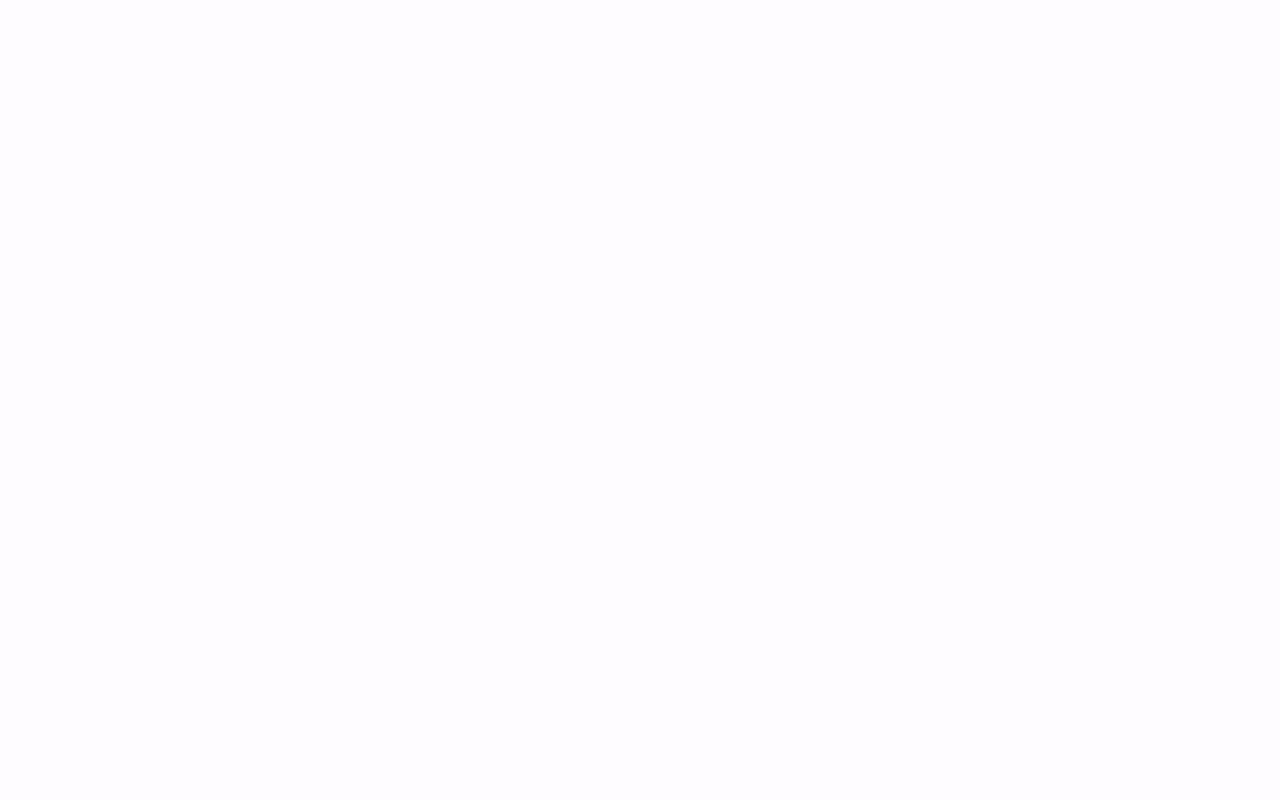
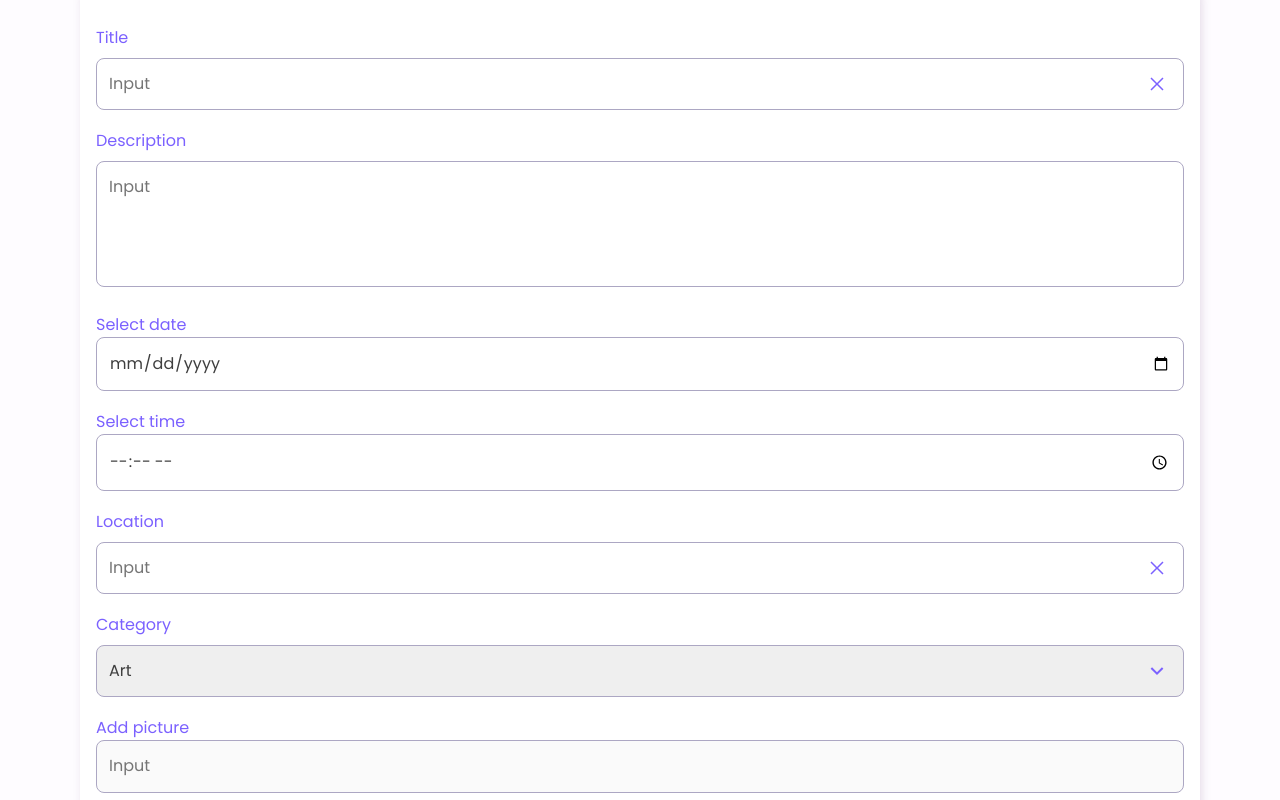
Before and after one commit to JustIrish/event-planner, a React (Create React App) app: page /create in a window 1280 px wide. Shown: the part 280-1080 px from the top of the page. Before the commit the page ends 800 px from the top, so only its background shows below. Built offline with nearby package versions, Linux system fonts and the light colour scheme.

Commit message:
add form for create event

```diff
--- a/package.json
+++ b/package.json
@@ -11,6 +11,7 @@
     "nanoid": "^4.0.2",
     "react": "^18.2.0",
     "react-dom": "^18.2.0",
+    "react-hook-form": "^7.45.2",
     "react-hot-toast": "^2.4.1",
     "react-icons": "^4.10.1",
     "react-loader-spinner": "^5.3.4",
--- a/src/components/ActionBar/ActionBar.styled.js
+++ b/src/components/ActionBar/ActionBar.styled.js
@@ -1,11 +1,11 @@
 import styled from 'styled-components';
-import { mediaQueries } from 'styles/mediaQueries';
+// import { mediaQueries } from 'styles/mediaQueries';
 
 export const ButtonWrap = styled.div`
   display: flex;
   justify-content: flex-end;
 
-  button {
+  a {
     width: 56px;
     height: 56px;
     padding: 16px;
--- /dev/null
+++ b/src/components/AddEventForm/AddEventForm.js
@@ -0,0 +1,127 @@
+import { useForm } from 'react-hook-form';
+
+import {
+  StyledForm,
+  LabelStyled,
+  InputStyled,
+  TextareaStyled,
+  SelectStyled,
+  SelectWrap,
+} from './AddEventForm.styled';
+import { RiArrowDownSLine } from 'react-icons/ri';
+import { VscClose } from 'react-icons/vsc';
+
+import { categories } from 'data/categories';
+
+const AddEventForm = () => {
+  const { handleSubmit } = useForm();
+
+  function onSubmit(data) {
+    console.log(data);
+  }
+
+  return (
+    <>
+      <StyledForm onSubmit={handleSubmit(onSubmit)}>
+        <LabelStyled>
+          Title
+          <SelectWrap>
+            <VscClose size="24" color="#7b61ff" />
+            <InputStyled
+              placeholder="Input"
+              type="text"
+              name="title"
+              // ref={...register('example')}
+            />
+          </SelectWrap>
+        </LabelStyled>
+        <LabelStyled>
+          Description
+          <TextareaStyled
+            placeholder="Input"
+            type="text"
+            rows="5"
+            name="description"
+            // ref={...register('example')}
+          />
+        </LabelStyled>
+        <LabelStyled>
+          Select date
+          <InputStyled
+            placeholder="Input"
+            type="date"
+            name="date"
+            // ref={...register('example')}
+          />
+        </LabelStyled>
+        <LabelStyled>
+          Select time
+          <InputStyled
+            placeholder="Input"
+            type="time"
+            name="time"
+            // ref={...register('example')}
+          />
+        </LabelStyled>
+        <LabelStyled>
+          Location
+          <SelectWrap>
+            <VscClose size="24" color="#7b61ff" />
+            <InputStyled
+              placeholder="Input"
+              type="text"
+              name="location"
+              // ref={...register('example')}
+            />
+          </SelectWrap>
+        </LabelStyled>
+        <LabelStyled>
+          Category
+          <SelectWrap>
+            <RiArrowDownSLine size="24" color="#7b61ff" />
+            <SelectStyled
+              placeholder="Select"
+              name="category"
+              // ref={...register('example')}
+            >
+              {categories.map(category => (
+                <option key={category} value={category}>
+                  {category}
+                </option>
+              ))}
+            </SelectStyled>
+          </SelectWrap>
+        </LabelStyled>
+        <LabelStyled>
+          Add picture
+          <InputStyled
+            placeholder="Input"
+            disabled
+            name="ticture"
+            // ref={...register('example')}
+          />
+        </LabelStyled>
+        <LabelStyled>
+          Priority
+          <SelectWrap>
+            <RiArrowDownSLine size="24" color="#7b61ff" />
+            <SelectStyled
+              placeholder="Select"
+              name="priority"
+              selected
+              // ref={...register('example')}
+            >
+              <option disabled>Select Priority</option>
+              <option value="High">High</option>
+              <option value="Medium">Medium</option>
+              <option value="Low">Low</option>
+            </SelectStyled>
+          </SelectWrap>
+        </LabelStyled>
+        <button type="submit">Submit</button>
+      </StyledForm>
+    </>
+  );
+};
+
+export default AddEventForm;
--- /dev/null
+++ b/src/components/AddEventForm/AddEventForm.styled.js
@@ -0,0 +1,123 @@
+import styled from 'styled-components';
+import { mediaQueries } from 'styles/mediaQueries';
+
+export const StyledForm = styled.form`
+  display: flex;
+  flex-direction: column;
+  gap: 20px;
+  padding: 40px 16px;
+  margin-top: 24px;
+  border-radius: 8px;
+  background: #fff;
+  box-shadow: 2px 4px 9px 0px rgba(166, 141, 174, 0.28);
+`;
+
+export const LabelStyled = styled.label`
+  color: #7b61ff;
+
+  font-size: 16px;
+  font-weight: 400;
+
+  /* ${mediaQueries('desktop')`
+   margin-bottom: 18px;`}; */
+`;
+
+export const InputStyled = styled.input`
+  width: 100%;
+  padding: 16px 12px;
+  color: #3f3f3f;
+
+  font-size: 16px;
+  font-weight: 400;
+
+  border-radius: 8px;
+  border: 1px solid #aca7c3;
+  transition: color 300ms cubic-bezier(0.165, 0.84, 0.44, 1);
+
+  appearance: none;
+  cursor: pointer;
+  /* ${mediaQueries('desktop')`
+   margin-bottom: 18px;`}; */
+
+  &:focus,
+  &:hover {
+    color: #7b61ff;
+    outline: 1px solid #7b61ff;
+  }
+`;
+
+export const TextareaStyled = styled.textarea`
+  width: 100%;
+  margin-top: 8px;
+  padding: 16px 12px;
+  color: #3f3f3f;
+
+  font-size: 16px;
+  font-weight: 400;
+
+  border-radius: 8px;
+  border: 1px solid #aca7c3;
+  transition: color 300ms cubic-bezier(0.165, 0.84, 0.44, 1);
+  resize: none;
+
+  /* ${mediaQueries('desktop')`
+   margin-bottom: 18px;`}; */
+
+  &:focus,
+  &:hover {
+    color: #7b61ff;
+    outline: 1px solid #7b61ff;
+  }
+`;
+
+export const SelectStyled = styled.select`
+  width: 100%;
+
+  padding: 16px 35px 16px 12px;
+  color: #3f3f3f;
+
+  font-size: 16px;
+  font-weight: 400;
+
+  border-radius: 8px;
+  border: 1px solid #aca7c3;
+  transition: color 300ms cubic-bezier(0.165, 0.84, 0.44, 1);
+
+  appearance: none;
+  cursor: pointer;
+  /* background-position: left 0.7em top 50%, 0 0; */
+
+  /* ${mediaQueries('desktop')`
+   margin-bottom: 18px;`}; */
+
+  &:hover,
+  &:focus {
+    color: #7b61ff;
+    outline: 1px solid #7b61ff;
+  }
+
+  option {
+    padding: 0px 16px;
+    border-radius: 8px;
+    background: #fff;
+
+    box-shadow: 2px 4px 9px 0px rgba(166, 141, 174, 0.28);
+  }
+`;
+
+export const SelectWrap = styled.div`
+  position: relative;
+  margin-top: 8px;
+
+  svg {
+    position: absolute;
+    right: 15px;
+    top: 50%;
+    transform: translateY(-50%);
+    pointer-events: none;
+
+    &:focus {
+      transform: rotate(180deg);
+    }
+  }
+`;
--- a/src/components/BackLink/BackLink.styled.js
+++ b/src/components/BackLink/BackLink.styled.js
@@ -1,5 +1,7 @@
 import styled from 'styled-components';
 import { Link } from 'react-router-dom';
+
+import { mediaQueries } from 'styles/mediaQueries';
 
 export const BackLinkStyled = styled(Link)`
   display: inline-flex;
@@ -12,7 +14,11 @@
   font-weight: 500;
   transition: color 300ms cubic-bezier(0.165, 0.84, 0.44, 1);
 
-  :hover {
+  ${mediaQueries('desktop')`
+   margin-bottom: 18px;`};
+
+  &:hover,
+  &:focus {
     color: #6243ff;
   }
 `;
--- a/src/components/Buttons/Button.js
+++ b/src/components/Buttons/Button.js
@@ -2,7 +2,7 @@
 
 const Button = ({ type, title, to, location }) => {
   return (
-    <StyledBtn as="button" type={type} to={to} location={location}>
+    <StyledBtn type={type} to={to} location={location}>
       {title}
     </StyledBtn>
   );
--- a/src/components/MainTitle/MainTitle.styled.js
+++ b/src/components/MainTitle/MainTitle.styled.js
@@ -2,10 +2,13 @@
 import { mediaQueries } from 'styles/mediaQueries';
 
 export const MainTitleStyled = styled.h1`
-  ${mediaQueries('tablet')`
+  font-size: 24px;
   color: #3f3f3f;
-  font-size: 32px;
+
   font-weight: 600;
   line-height: normal;
+
+  ${mediaQueries('tablet')`
+  font-size: 32px;
   `}
 `;
--- a/src/components/Search/Search.styled.js
+++ b/src/components/Search/Search.styled.js
@@ -34,9 +34,10 @@
   ${mediaQueries('desktop')`
     width: 410px;`};
 
-  &:focus,
-  &:hover {
-    outline: 2px solid #7b61ff;
+  &:hover,
+  &:focus {
+    color: #7b61ff;
+    outline: transparent;
   }
 `;
 
--- /dev/null
+++ b/src/data/categories.js
@@ -0,0 +1,9 @@
+export const categories = [
+  'Art',
+  'Conference',
+  'Workshop',
+  'Party',
+  'Business',
+  'Music',
+  'Sport',
+];
--- a/src/pages/CreateEventPage.js
+++ b/src/pages/CreateEventPage.js
@@ -2,6 +2,7 @@
 
 import BackLink from 'components/BackLink/BackLink';
 import MainTitle from 'components/MainTitle/MainTitle';
+import AddEventForm from 'components/AddEventForm/AddEventForm';
 
 const CreateEvent = () => {
   const location = useLocation();
@@ -11,6 +12,7 @@
     <>
       <BackLink to={backLinkHref}>Back</BackLink>
       <MainTitle>Create new event</MainTitle>
+      <AddEventForm />
     </>
   );
 };
```
Also changed, not shown: 1 other file (tests, documents, lock files or other folders).
